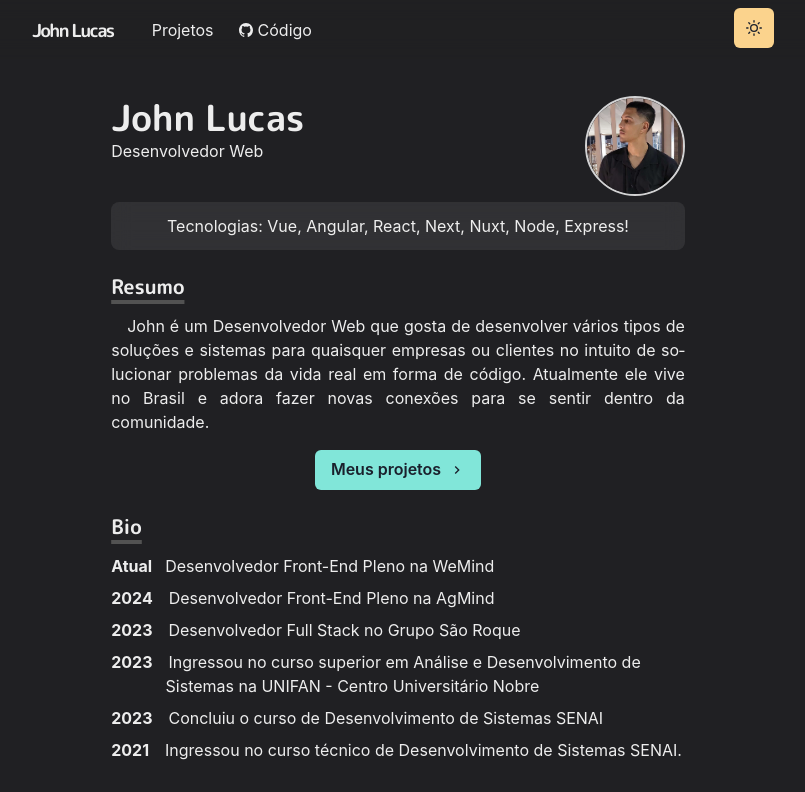
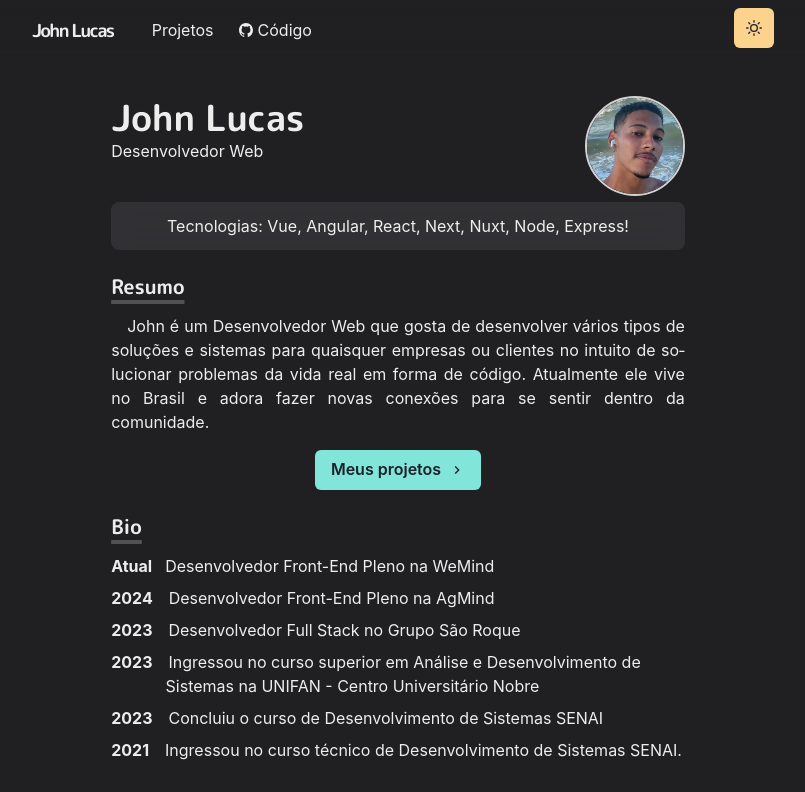
Before and after one commit to jxhnlcs/Portfolio, a Next.js app: page / in a window 1280 px wide. Shown: the top 792 px of the page, without its empty margins (242-1047 px from the left). Built offline with nearby package versions, Linux system fonts and the light colour scheme.

Commit message:
add new img

```diff
--- a/pages/index.js
+++ b/pages/index.js
@@ -45,7 +45,7 @@ const Home = () => (
             overflow="hidden"
           >
             <Image
-              src="/images/john-img.png"
+              src="/images/john-user.png"
               alt="Profile image"
               borderRadius="full"
               width="100"
```
Also changed, not shown: public/images/john-img.png (deleted), public/images/john-user.png (added).
